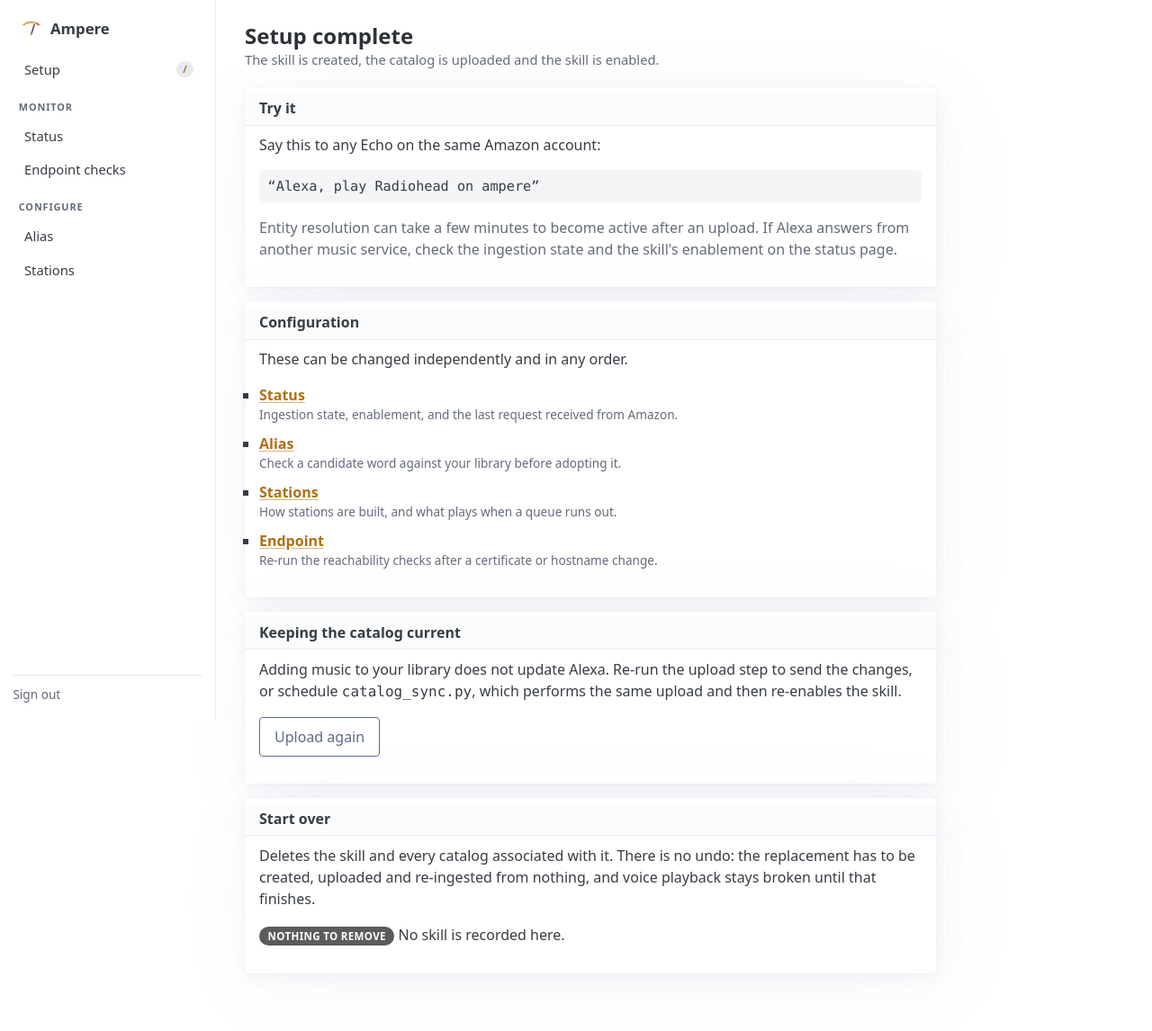
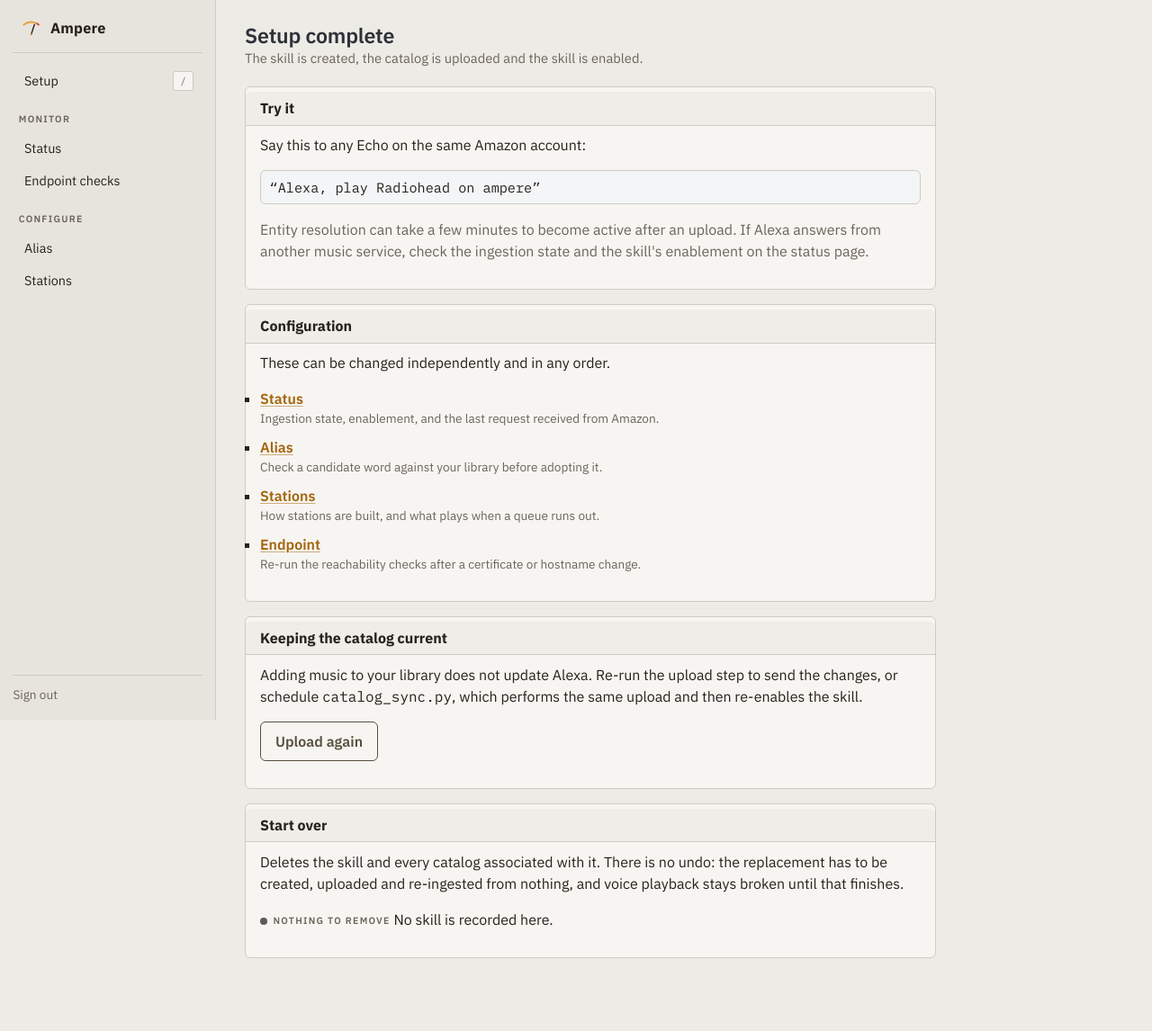
Before and after one commit to 312-dev/ma-alexa-music-skill, a Flask app: template setup_ui/templates/done.html in a window 1280 px wide. Shown: the whole page at 90% size. After the commit the page ends 1065 px from the top, so only its background shows below. Run offline with Flask 3, Linux system fonts and the light colour scheme; the template is opened without the code that fills it, so the values that code supplies are empty; parts of the project's set-up code (start-up, migrations or seed data) failed here and were passed over.

Commit message:
feat(setup): instrument-panel design language for the admin UI
IBM Plex Sans and Mono vendored locally; warm faceplate dark scheme and
silver-panel light scheme; silkscreen labels; LED status readouts and a
lit signal-chain stepper; graphite secondary controls and warm form
wells replacing Pico's slate defaults.

```diff
--- a/setup_ui/static/setup.css
+++ b/setup_ui/static/setup.css
@@ -1,37 +1,112 @@
 /* Ampere admin styles, layered on Pico.
 
-   Organization: tokens, density, the application shell, shared components,
-   then the wizard stepper. Pico stays underneath for form controls, tables
-   and both color schemes; everything here goes through its variables so
-   light and dark keep working without a second set of rules. */
+   The design language comes from the product's own world: analog audio gear.
+   Silkscreened small-cap labels, hairline rules, LED indicators, and an amber
+   backlight, on a dark faceplate or a silver-faced panel depending on the
+   scheme. Pico stays underneath for form controls and tables; everything here
+   goes through its variables so both schemes keep working without a second
+   set of rules.
 
-/* --- tokens ---------------------------------------------------------------- */
+   Organization: fonts, tokens, density, the application shell, shared
+   components, then the wizard stepper. */
+
+/* --- fonts ------------------------------------------------------------------
+   IBM Plex, vendored like every other asset: this page must work with no
+   network beyond itself. */
+
+@font-face {
+  font-family: "IBM Plex Sans";
+  font-style: normal; font-weight: 400; font-display: swap;
+  src: url("vendor/fonts/ibm-plex-sans-latin-400-normal.woff2") format("woff2");
+}
+@font-face {
+  font-family: "IBM Plex Sans";
+  font-style: normal; font-weight: 600; font-display: swap;
+  src: url("vendor/fonts/ibm-plex-sans-latin-600-normal.woff2") format("woff2");
+}
+@font-face {
+  font-family: "IBM Plex Sans";
+  font-style: normal; font-weight: 700; font-display: swap;
+  src: url("vendor/fonts/ibm-plex-sans-latin-700-normal.woff2") format("woff2");
+}
+@font-face {
+  font-family: "IBM Plex Mono";
+  font-style: normal; font-weight: 400; font-display: swap;
+  src: url("vendor/fonts/ibm-plex-mono-latin-400-normal.woff2") format("woff2");
+}
+
+/* --- tokens ----------------------------------------------------------------- */
 
 :root {
-  --amp-accent: #E8A33D;
+  --amp-accent: #E8A33D;   /* the meter backlight */
+  --amp-needle: #D8542F;
+  --amp-sidebar-width: 15rem;
+  --amp-radius: 6px;
+  --pico-font-family-sans-serif: "IBM Plex Sans", system-ui, -apple-system, sans-serif;
+  --pico-font-family-monospace: "IBM Plex Mono", ui-monospace, "SF Mono", monospace;
+  --pico-font-family: var(--pico-font-family-sans-serif);
+  --pico-border-radius: var(--amp-radius);
+}
+
+/* State colors are LEDs: brighter in the dark scheme, inked in the light one,
+   so text set in them keeps contrast in both. Pico scopes its palette under
+   :root:not([data-theme=...]), so overrides must match that specificity or
+   they silently lose. */
+:root:not([data-theme=dark]) {
   --amp-ok: #1b7f4c;
   --amp-warn: #8a6100;
   --amp-bad: #a11d1d;
   --amp-idle: #5b5b5b;
-  --amp-sidebar-width: 15rem;
-  --amp-radius: 8px;
-}
-
-/* Pico scopes its palette under :root:not([data-theme=...]), so overrides
-   must match that specificity or they silently lose. */
-:root:not([data-theme=dark]) {
-  --pico-primary: #b06f10;
+  --amp-rail: #E7E4DE;
+  --amp-hairline: #CFCBC2;
+  /* Silver-faced panel: brushed aluminum, black silkscreen, amber backlight. */
+  --pico-background-color: #EDEBE6;
+  --pico-color: #26211B;
+  --pico-card-background-color: #F7F5F1;
+  --pico-card-sectioning-background-color: #EFEDE8;
+  --pico-muted-color: #6b645a;
+  --pico-muted-border-color: #CFCBC2;
+  --pico-primary: #a3650b;
   --pico-primary-hover: #8d5809;
   --pico-primary-focus: rgba(232, 163, 61, .3);
-  --pico-primary-underline: rgba(176, 111, 16, .5);
-  --pico-primary-background: #b06f10;
-  --pico-primary-border: #b06f10;
+  --pico-primary-underline: rgba(163, 101, 11, .5);
+  --pico-primary-background: #a3650b;
+  --pico-primary-border: #a3650b;
   --pico-primary-hover-background: #8d5809;
   --pico-primary-hover-border: #8d5809;
   --pico-primary-inverse: #fff;
+  /* Pico's stock secondary is a slate blue from no part of this palette;
+     warm graphite belongs on the panel. */
+  --pico-secondary: #57503F;
+  --pico-secondary-hover: #453F32;
+  --pico-secondary-background: #57503F;
+  --pico-secondary-border: #57503F;
+  --pico-secondary-hover-background: #453F32;
+  --pico-secondary-hover-border: #453F32;
+  --pico-secondary-inverse: #fff;
+  --pico-secondary-focus: rgba(87, 80, 63, .25);
+  /* Pico's form wells are slate blue; the panel is warm. */
+  --pico-form-element-background-color: #FBFAF7;
+  --pico-form-element-border-color: #C6C1B8;
+  --pico-form-element-active-border-color: #a3650b;
+  --pico-form-element-focus-color: rgba(232, 163, 61, .35);
 }
 @media (prefers-color-scheme: dark) {
   :root:not([data-theme=light]) {
+    --amp-ok: #55b97e;
+    --amp-warn: #E8A33D;
+    --amp-bad: #e0684d;
+    --amp-idle: #8b8579;
+    --amp-rail: #16130F;
+    --amp-hairline: #38322A;
+    /* Dark faceplate: warm near-black, not neutral gray. */
+    --pico-background-color: #1A1713;
+    --pico-color: #E9E4DB;
+    --pico-card-background-color: #211D18;
+    --pico-card-sectioning-background-color: #262119;
+    --pico-muted-color: #9d9689;
+    --pico-muted-border-color: #38322A;
+    --pico-code-background-color: #16130F;
     --pico-primary: #E8A33D;
     --pico-primary-hover: #f2b45a;
     --pico-primary-focus: rgba(232, 163, 61, .25);
@@ -41,7 +116,30 @@
     --pico-primary-hover-background: #f2b45a;
     --pico-primary-hover-border: #f2b45a;
     --pico-primary-inverse: #17130F;
+    --pico-secondary: #A99F8E;
+    --pico-secondary-hover: #BFB6A5;
+    --pico-secondary-background: #4A443A;
+    --pico-secondary-border: #4A443A;
+    --pico-secondary-hover-background: #57503F;
+    --pico-secondary-hover-border: #57503F;
+    --pico-secondary-inverse: #E9E4DB;
+    --pico-secondary-focus: rgba(169, 159, 142, .2);
+    --pico-form-element-background-color: #16130F;
+    --pico-form-element-border-color: #38322A;
+    --pico-form-element-active-border-color: #E8A33D;
+    --pico-form-element-focus-color: rgba(232, 163, 61, .3);
+    --pico-form-element-placeholder-color: #7d7669;
   }
+}
+
+/* The silkscreen: the small, wide-tracked, uppercase label that hi-fi gear
+   prints beside every control. One class, reused everywhere a label labels. */
+.silk, .side .section, .tile .label, .pill {
+  font-family: var(--pico-font-family-sans-serif);
+  font-size: .66rem;
+  font-weight: 600;
+  letter-spacing: .12em;
+  text-transform: uppercase;
 }
 
 /* --- density ----------------------------------------------------------------
@@ -57,17 +155,31 @@
 @media (min-width: 1280px) { :root, :host { --pico-font-size: 100%; } }
 @media (min-width: 1536px) { :root, :host { --pico-font-size: 100%; } }
 
-h1 { --pico-font-size: 1.5rem;  --pico-typography-spacing-top: 0; }
-h2 { --pico-font-size: 1.25rem; --pico-typography-spacing-top: 1.5rem; }
-h3 { --pico-font-size: 1.1rem;  --pico-typography-spacing-top: 1.25rem; }
+h1, h2, h3 { font-weight: 600; letter-spacing: -.01em; }
+h1 { --pico-font-size: 1.45rem; --pico-typography-spacing-top: 0; }
+h2 { --pico-font-size: 1.2rem;  --pico-typography-spacing-top: 1.5rem; }
+h3 { --pico-font-size: 1.05rem; --pico-typography-spacing-top: 1.25rem; }
 
-article { --pico-block-spacing-vertical: .9rem; margin-bottom: 1rem; }
+article {
+  --pico-block-spacing-vertical: .9rem;
+  margin-bottom: 1rem;
+  border: 1px solid var(--amp-hairline);
+  border-radius: var(--amp-radius);
+  box-shadow: none;
+}
 article > header { --pico-block-spacing-vertical: .6rem; }
 :where(input, select, textarea) { --pico-form-element-spacing-vertical: .55rem; }
-button, [role="button"] { --pico-form-element-spacing-vertical: .55rem; }
+button, [role="button"] {
+  --pico-form-element-spacing-vertical: .55rem;
+  font-weight: 600;
+}
 
 table { font-size: .92rem; }
 td, th { vertical-align: top; }
+thead th {
+  font-size: .66rem; font-weight: 600; letter-spacing: .12em;
+  text-transform: uppercase; color: var(--pico-muted-color);
+}
 
 @media (prefers-reduced-motion: reduce) {
   *, *::before, *::after { transition: none !important; animation: none !important; }
@@ -100,8 +212,8 @@ body.shell {
 .skip:focus { left: 0; }
 
 aside.side {
-  background: var(--pico-card-background-color);
-  border-right: 1px solid var(--pico-muted-border-color);
+  background: var(--amp-rail);
+  border-right: 1px solid var(--amp-hairline);
   padding: 1.1rem .9rem;
   display: flex; flex-direction: column; gap: .8rem;
   position: sticky; top: 0; height: 100vh; overflow-y: auto;
@@ -109,11 +221,12 @@ aside.side {
 
 .side .brand {
   display: flex; align-items: center; gap: .5rem;
-  font-weight: 700; font-size: 1.05rem;
-  padding: 0 .4rem;
+  font-weight: 700; font-size: 1.02rem; letter-spacing: .01em;
+  padding: 0 .4rem .8rem;
+  border-bottom: 1px solid var(--amp-hairline);
 }
 .side .brand .mark, .bare .brand .mark, .brand .mark {
-  width: 1.7rem; height: 1.7rem; flex: none; color: var(--pico-color);
+  width: 1.7rem; height: 1.7rem; flex: none; color: var(--amp-ink);
 }
 
 .side nav { flex: 1; }
@@ -121,21 +234,20 @@ aside.side {
 .side nav li { margin: 0; padding: 0; }
 
 .side .section {
-  font-size: .68rem; font-weight: 700; letter-spacing: .08em;
-  text-transform: uppercase; color: var(--pico-muted-color);
-  padding: .9rem .4rem .3rem;
+  color: var(--pico-muted-color);
+  padding: 1rem .4rem .35rem;
 }
 
 .side nav a {
   display: flex; align-items: center; justify-content: space-between;
   gap: .5rem;
-  padding: .42rem .6rem; margin: .1rem 0;
+  padding: .4rem .6rem; margin: .1rem 0;
   border-radius: var(--amp-radius);
   color: var(--amp-ink); text-decoration: none;
   border-left: 3px solid transparent;
-  font-size: .92rem;
+  font-size: .9rem;
 }
-.side nav a:hover { background: var(--pico-secondary-focus); }
+.side nav a:hover { background: var(--pico-primary-focus); }
 .side nav a[aria-current="page"] {
   border-left-color: var(--amp-accent);
   background: var(--pico-primary-focus);
@@ -146,17 +258,20 @@ aside.side {
 }
 
 .side .badge {
-  font-size: .68rem; font-weight: 700;
-  padding: .05rem .45rem; border-radius: 1rem;
-  background: var(--pico-muted-border-color); color: var(--pico-color);
+  font-family: var(--pico-font-family-monospace);
+  font-size: .68rem; font-weight: 400;
+  padding: .1rem .45rem; border-radius: 3px;
+  background: var(--pico-card-background-color);
+  border: 1px solid var(--amp-hairline);
+  color: var(--pico-muted-color);
 }
 
 .side footer {
-  border-top: 1px solid var(--pico-muted-border-color);
+  border-top: 1px solid var(--amp-hairline);
   padding-top: .7rem; font-size: .85rem;
 }
 .side footer a { color: var(--pico-muted-color); text-decoration: none; }
-.side footer a:hover { color: var(--pico-color); }
+.side footer a:hover { color: var(--amp-ink); }
 
 main.content {
   padding: 1.6rem 2rem 3rem;
@@ -212,21 +329,25 @@ body.bare {
 
 /* --- shared components ------------------------------------------------------ */
 
+/* Status readouts are LEDs beside silkscreen text, not filled badges: the dot
+   carries the color, the label stays legible ink, and a lit LED gets the one
+   glow this design allows itself. */
 .pill {
-  display: inline-block;
-  padding: .12rem .6rem;
-  border-radius: 1rem;
-  font-size: .72rem;
-  font-weight: 700;
-  letter-spacing: .03em;
-  text-transform: uppercase;
+  display: inline-flex; align-items: center; gap: .4rem;
   white-space: nowrap;
-  color: #fff;
+  color: var(--amp-ink);
 }
-.pill.ok   { background: var(--amp-ok); }
-.pill.warn { background: var(--amp-warn); }
-.pill.bad  { background: var(--amp-bad); }
-.pill.idle { background: var(--amp-idle); }
+.pill::before {
+  content: "";
+  width: .5rem; height: .5rem; border-radius: 50%;
+  background: var(--amp-idle);
+  flex: none;
+}
+.pill.ok::before   { background: var(--amp-ok);   box-shadow: 0 0 .35rem var(--amp-ok); }
+.pill.warn::before { background: var(--amp-warn); box-shadow: 0 0 .35rem var(--amp-warn); }
+.pill.bad::before  { background: var(--amp-bad);  box-shadow: 0 0 .35rem var(--amp-bad); }
+.pill.idle::before { background: var(--amp-idle); box-shadow: none; }
+.pill.idle { color: var(--pico-muted-color); }
 
 /* Health tiles: the state of the whole system in one glance, color-coded on
    the left edge so the row can be swept without reading. */
@@ -273,12 +394,13 @@ body.bare {
   font-size: .95rem;
   word-break: break-all;
   background: var(--pico-code-background-color);
-  padding: .4rem .6rem; border-radius: 6px;
+  border: 1px solid var(--amp-hairline);
+  padding: .4rem .6rem; border-radius: var(--amp-radius);
 }
 
 .loud {
   display: block;
-  border-left: .3rem solid var(--amp-bad);
+  border-left: .25rem solid var(--amp-bad);
   padding: .8rem 1rem;
   background: var(--pico-card-sectioning-background-color);
 }
```
Also changed, not shown: other parts of setup_ui/static/setup.css (+28 -23 lines), setup_ui/static/vendor/fonts/ibm-plex-mono-latin-400-normal.woff2 (added), setup_ui/static/vendor/fonts/ibm-plex-sans-latin-400-normal.woff2 (added), setup_ui/static/vendor/fonts/ibm-plex-sans-latin-600-normal.woff2 (added), setup_ui/static/vendor/fonts/ibm-plex-sans-latin-700-normal.woff2 (added).
